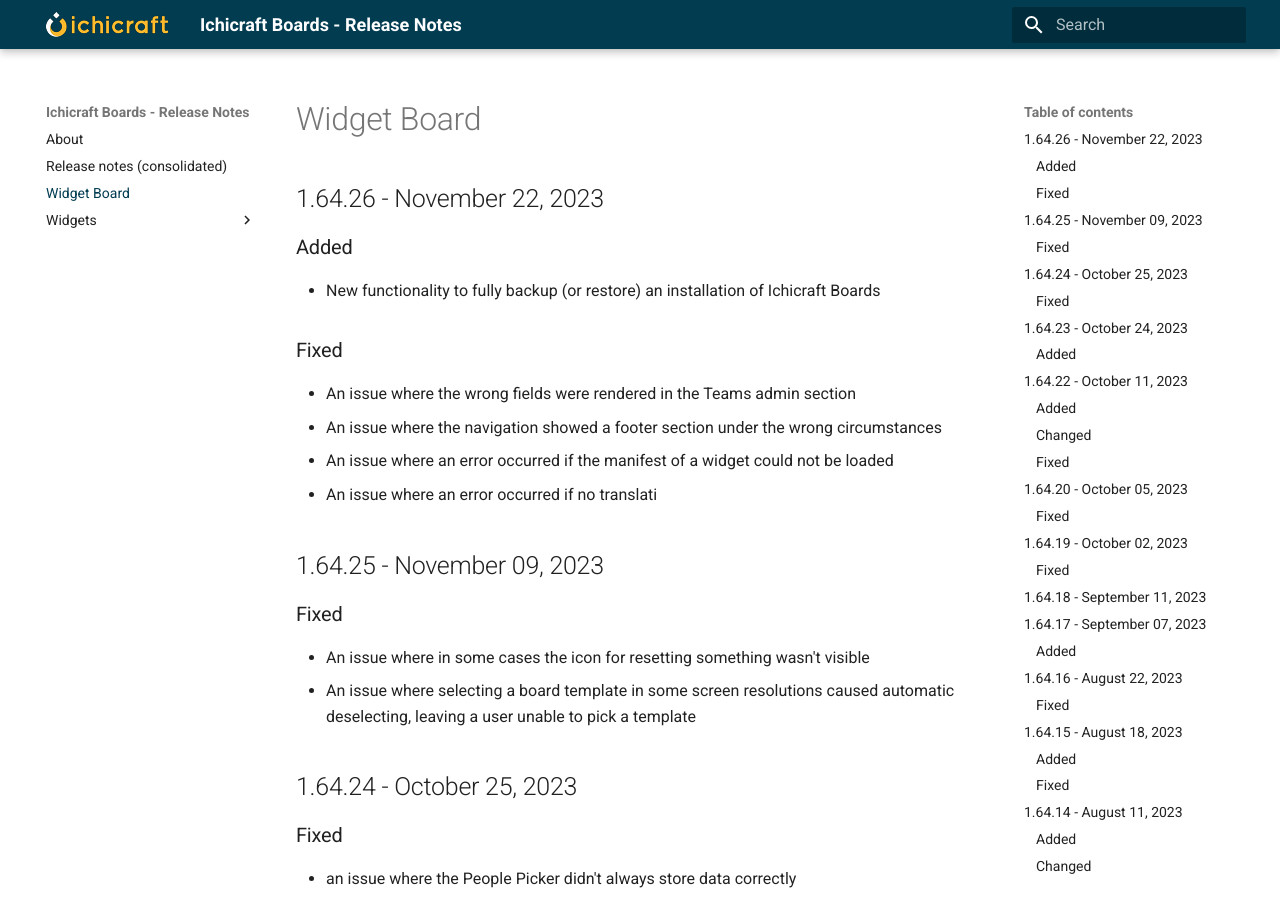
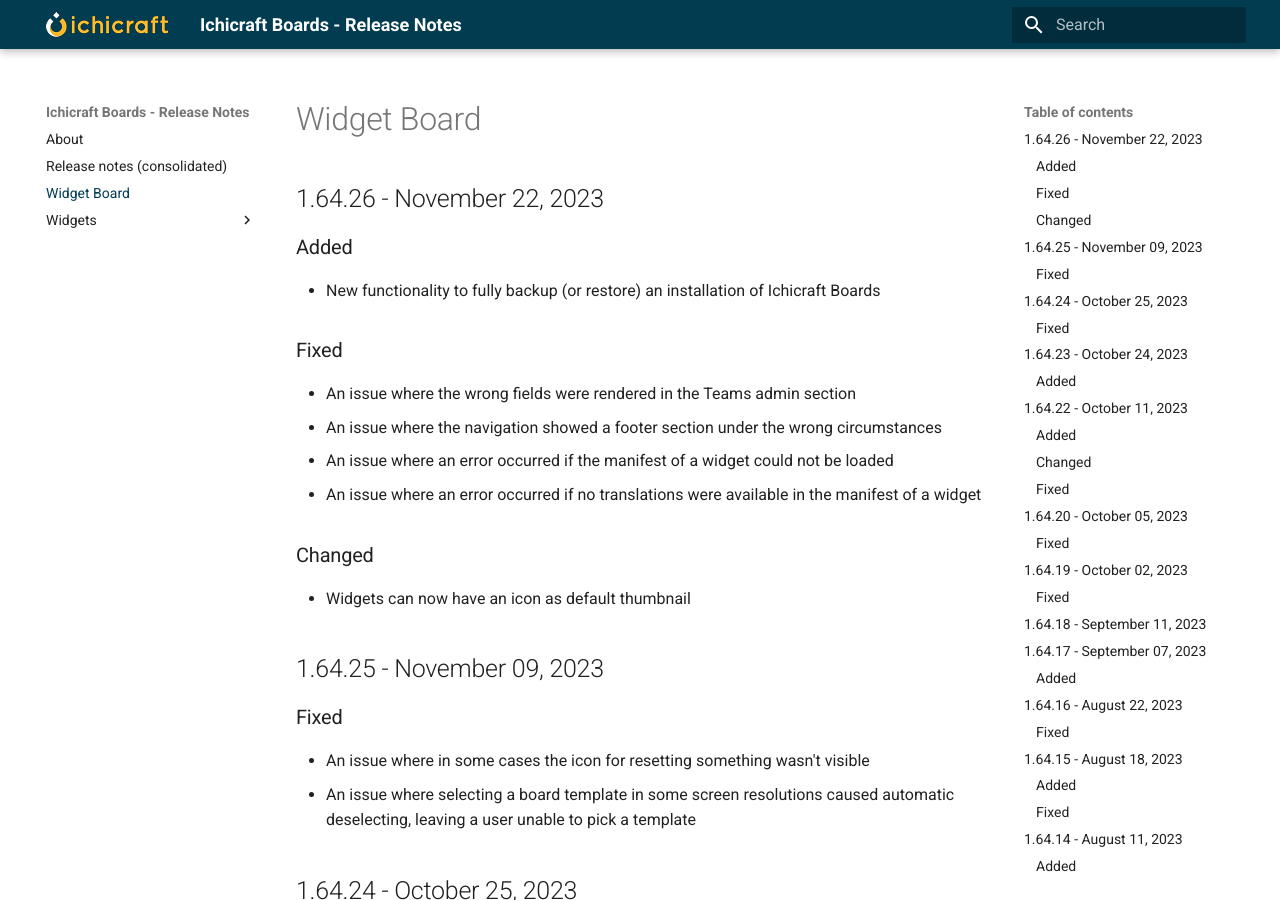
Before and after one commit to ichicraft/widgets-docs, an MkDocs documentation site: the page built from docs/Widget Board.md, in a window 1280 px wide and 900 px high. Built offline with MkDocs 1.6.1 and Material for MkDocs 9.7.7, drawn with Linux system fonts in a browser that asks for light colours.

Commit message:
fix comment

```diff
--- a/docs/Widget Board.md
+++ b/docs/Widget Board.md
@@ -7,7 +7,10 @@
 - An issue where the wrong fields were rendered in the Teams admin section
 - An issue where the navigation showed a footer section under the wrong circumstances
 - An issue where an error occurred if the manifest of a widget could not be loaded
-- An issue where an error occurred if no translati
+- An issue where an error occurred if no translations were available in the manifest of a widget
+
+### Changed
+- Widgets can now have an icon as default thumbnail
 
 ## 1.64.25 - November 09, 2023
 
```
Also changed, not shown: docs/Release-notes-(consolidated).md (+4 -1 lines).
